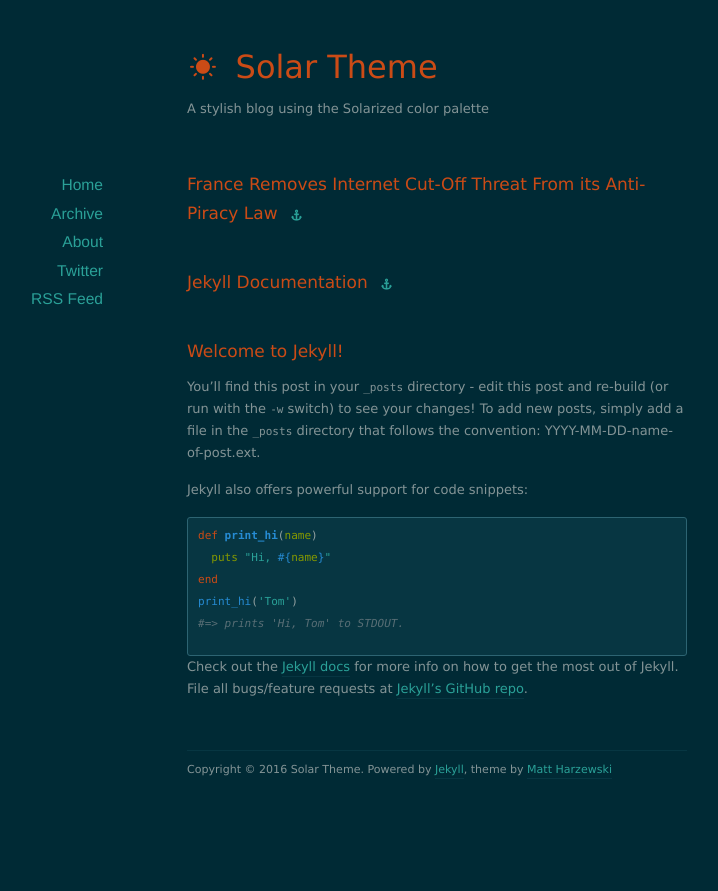
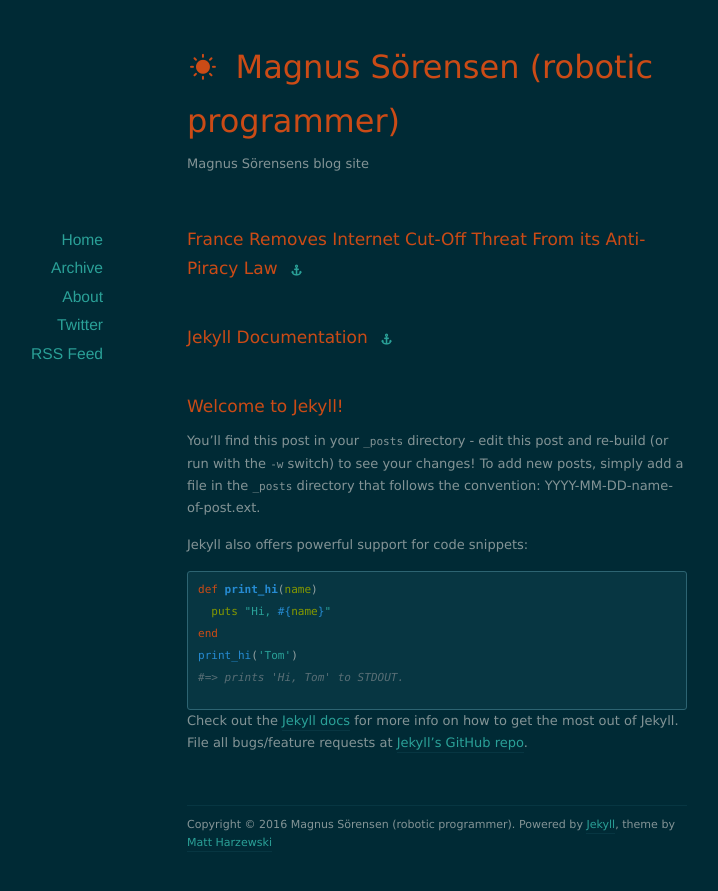
Before and after one commit to byteofsoren/byteofsoren.github.io, a Jekyll site: the page built from index.html, in a window 1280 px wide. Shown: the top 891 px of the page, without its empty margins (203-921 px from the left). Built offline with Jekyll 4.4.1, drawn with Linux system fonts in a browser that asks for light colours; nearby versions of some CDN libraries; the list of posts is cut into pages by our own code.

Commit message:
Changed _confifg.yml file

```diff
--- a/_config.yml
+++ b/_config.yml
@@ -1,6 +1,6 @@
-name: Solar Theme
-url: http://example.org
-description: A stylish blog using the Solarized color palette
+name: Magnus Sörensen (robotic programmer)
+url: http://byteofsoren.github.io
+description: Magnus Sörensens blog site
 
 permalink: /:year/:month/:day/:title/
 paginate: 10
```
